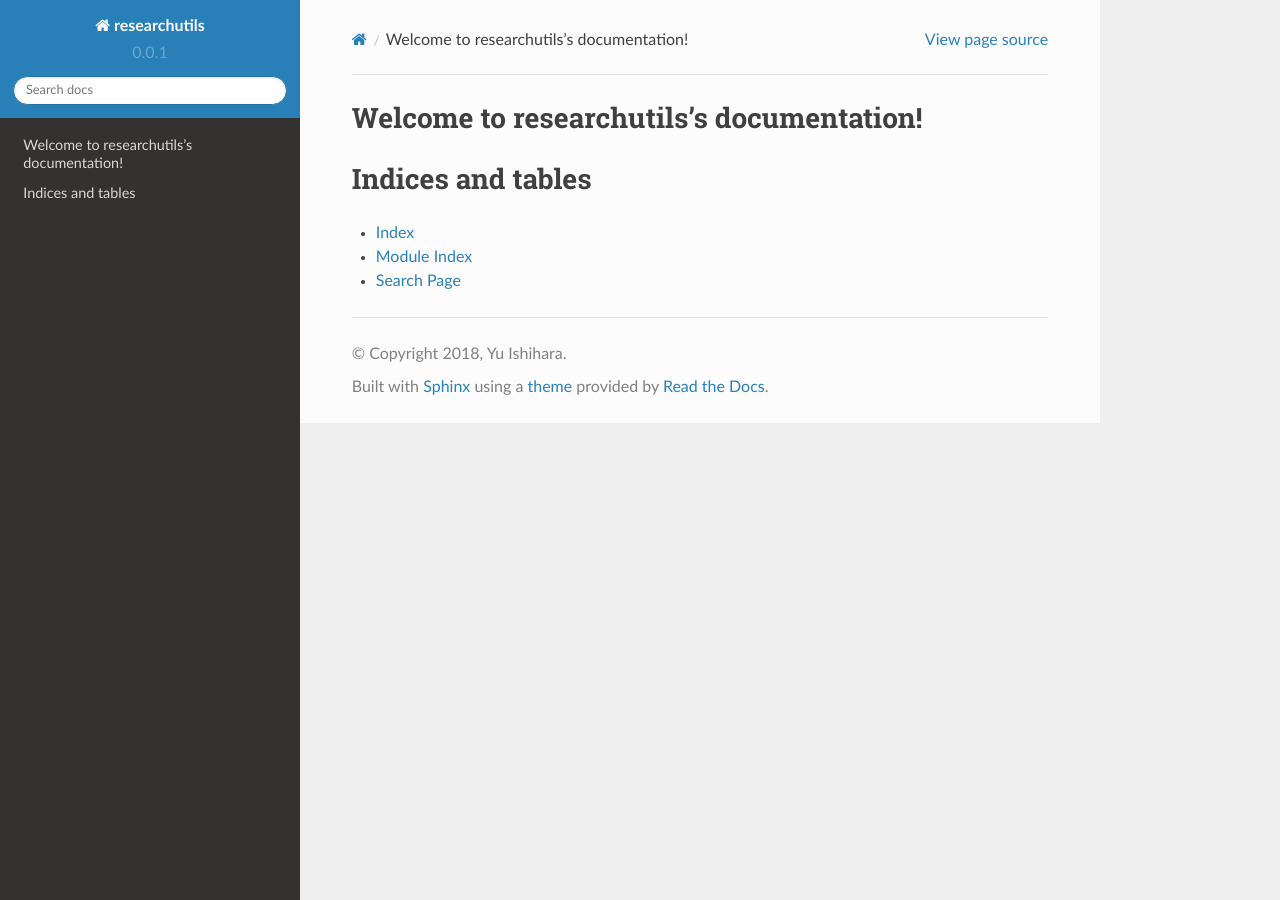
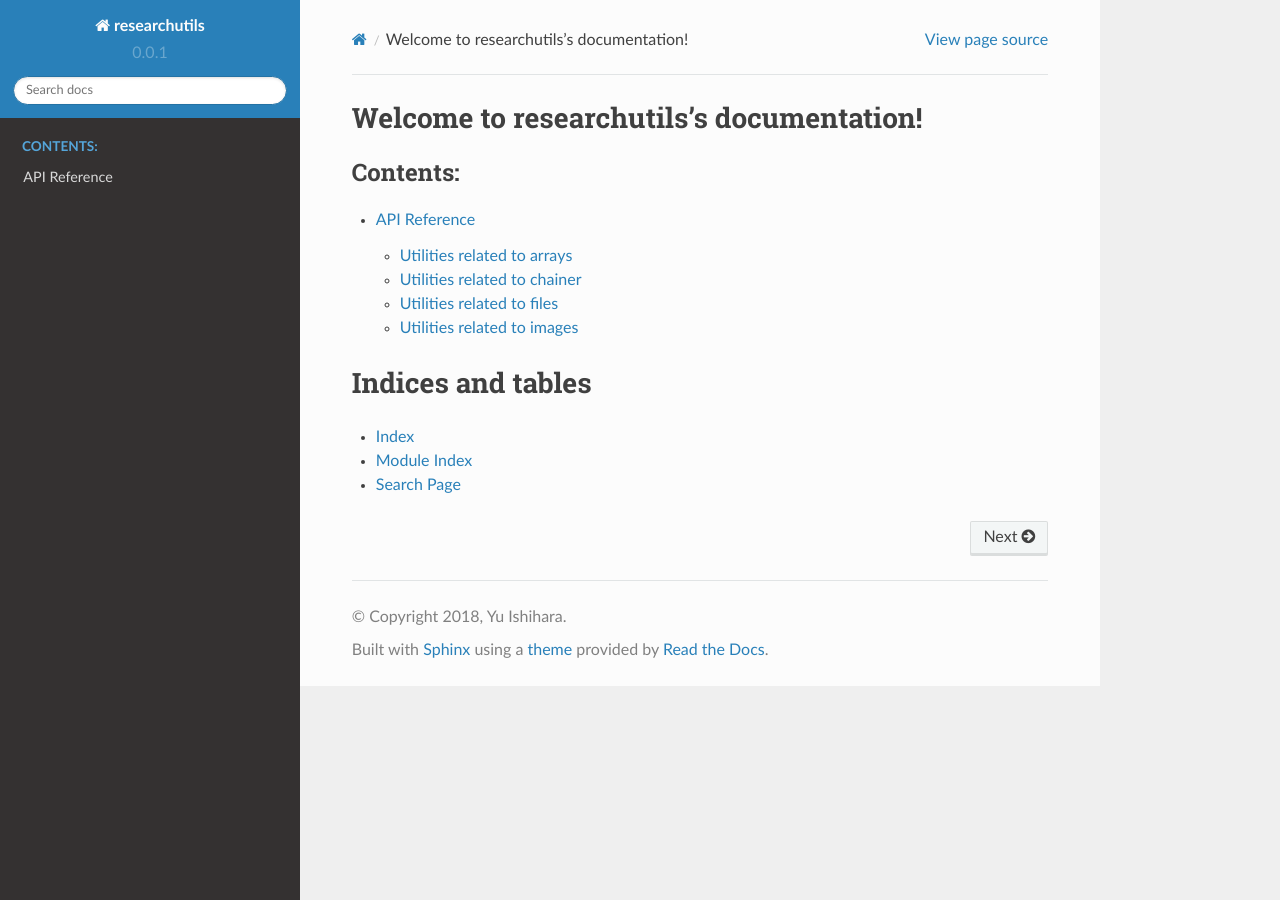
Before and after one commit to keio-ytlab/researchutils, a Sphinx documentation site: the page built from docs/index.rst, in a window 1280 px wide. Built offline with Sphinx 7.4.7 and the Read the Docs theme 2.0.0, drawn with Linux system fonts in a browser that asks for light colours.

Commit message:
Add API reference

```diff
--- /dev/null
+++ b/docs/arrays.rst
@@ -0,0 +1,9 @@
+===========================
+Utilities related to arrays
+===========================
+
+Arrays
+=======================
+
+.. automodule:: researchutils.arrays
+   :members:
--- /dev/null
+++ b/docs/files.rst
@@ -0,0 +1,9 @@
+===========================
+Utilities related to files
+===========================
+
+Files
+=======================
+
+.. automodule:: researchutils.files
+   :members:
--- a/docs/index.rst
+++ b/docs/index.rst
@@ -10,7 +10,7 @@ Welcome to researchutils's documentation!
    :maxdepth: 2
    :caption: Contents:
 
-
+   reference
 
 Indices and tables
 ==================
--- /dev/null
+++ b/docs/reference.rst
@@ -0,0 +1,11 @@
+=============
+API Reference
+=============
+
+.. toctree::
+   :maxdepth: 1
+
+   arrays
+   chainer
+   files
+   image
```
Also changed, not shown: docs/chainer.rst (added, +39 -0 lines), docs/image.rst (added, +21 -0 lines), 1 other file.
